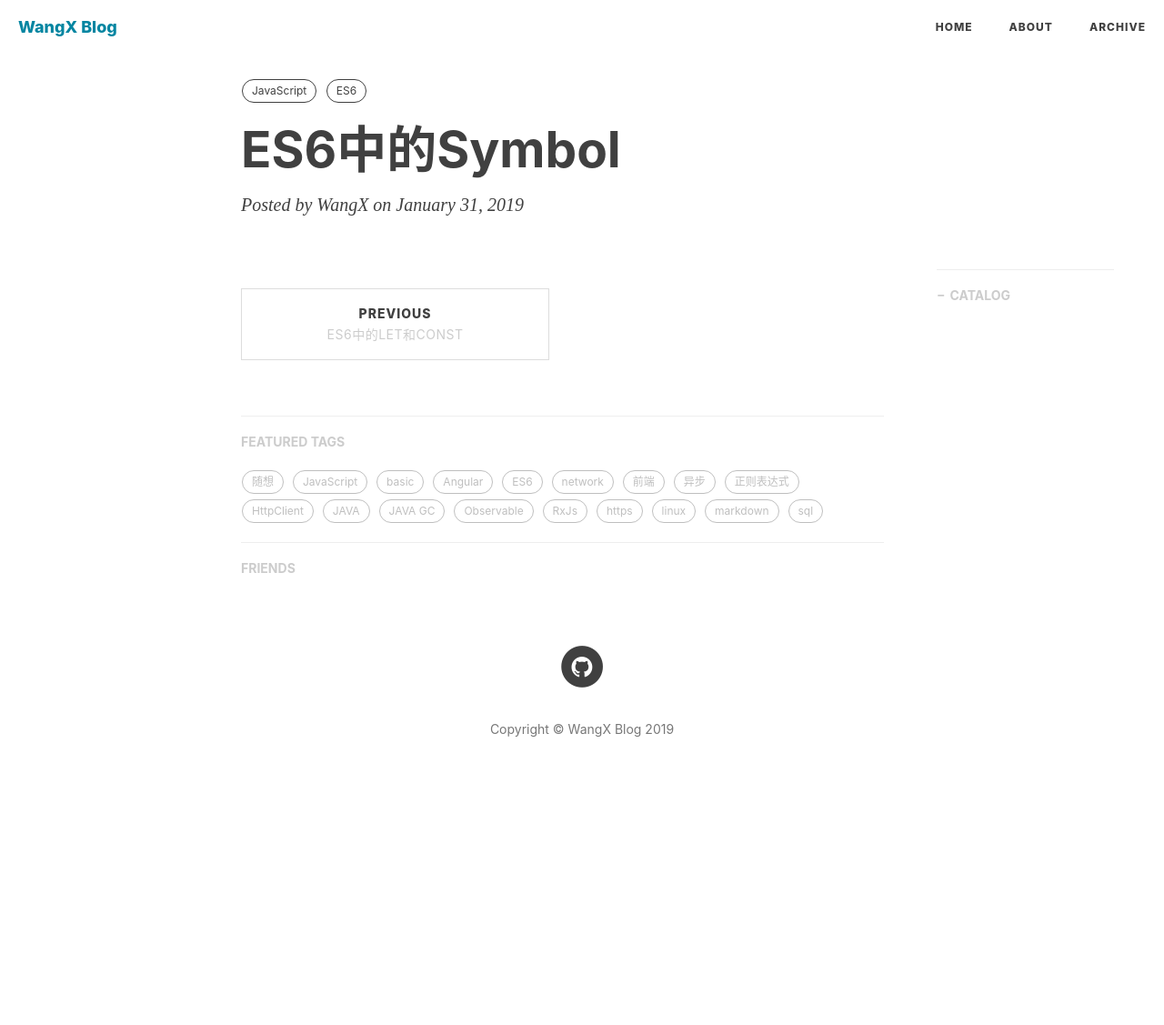
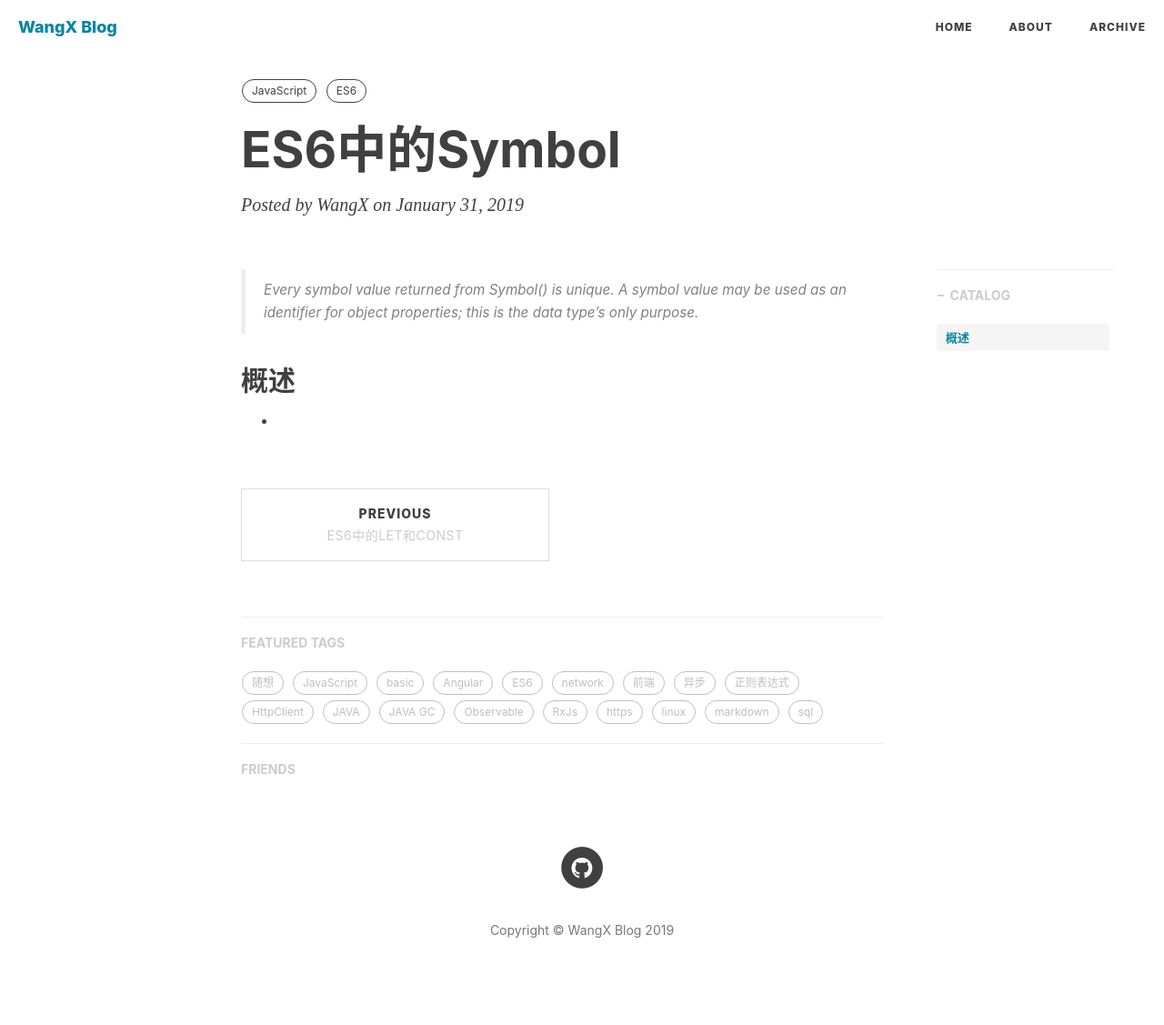
Before and after one commit to fatty-wang/fatty-wang.github.io, a Jekyll site: the page built from _posts/2019-01-31-ES6-Symbol.md, in a window 1280 px wide. Shown: the whole page at 91% size. Built offline with Jekyll 4.4.1, drawn with Linux system fonts in a browser that asks for light colours; nearby versions of some CDN libraries; comment, search, counter and statistics services are not loaded; before the commit the page ends 906 px from its top, so only the background shows below that.

```diff
--- a/_posts/2019-01-31-ES6-Symbol.md
+++ b/_posts/2019-01-31-ES6-Symbol.md
@@ -9,3 +9,8 @@
     - JavaScript
     - ES6
 ---
+
+>Every symbol value returned from Symbol() is unique.  A symbol value may be used as an identifier for object properties; this is the data type's only purpose.
+
+## 概述
+*
```
